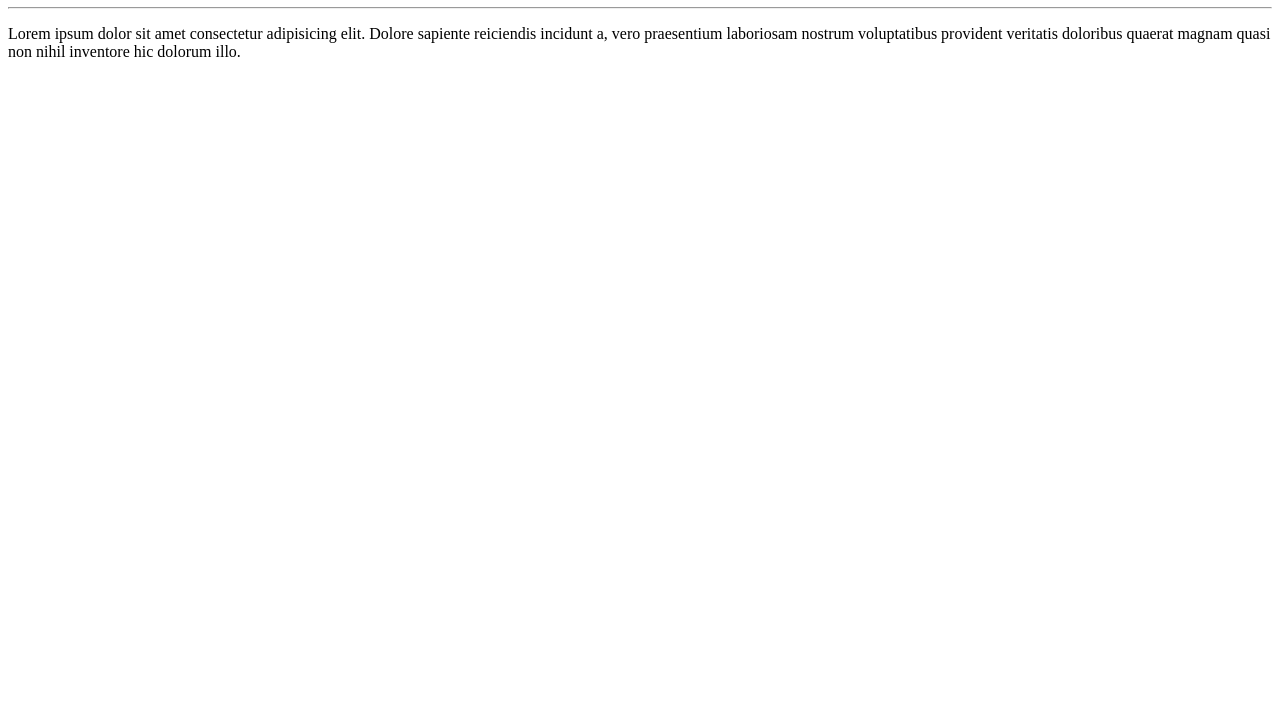
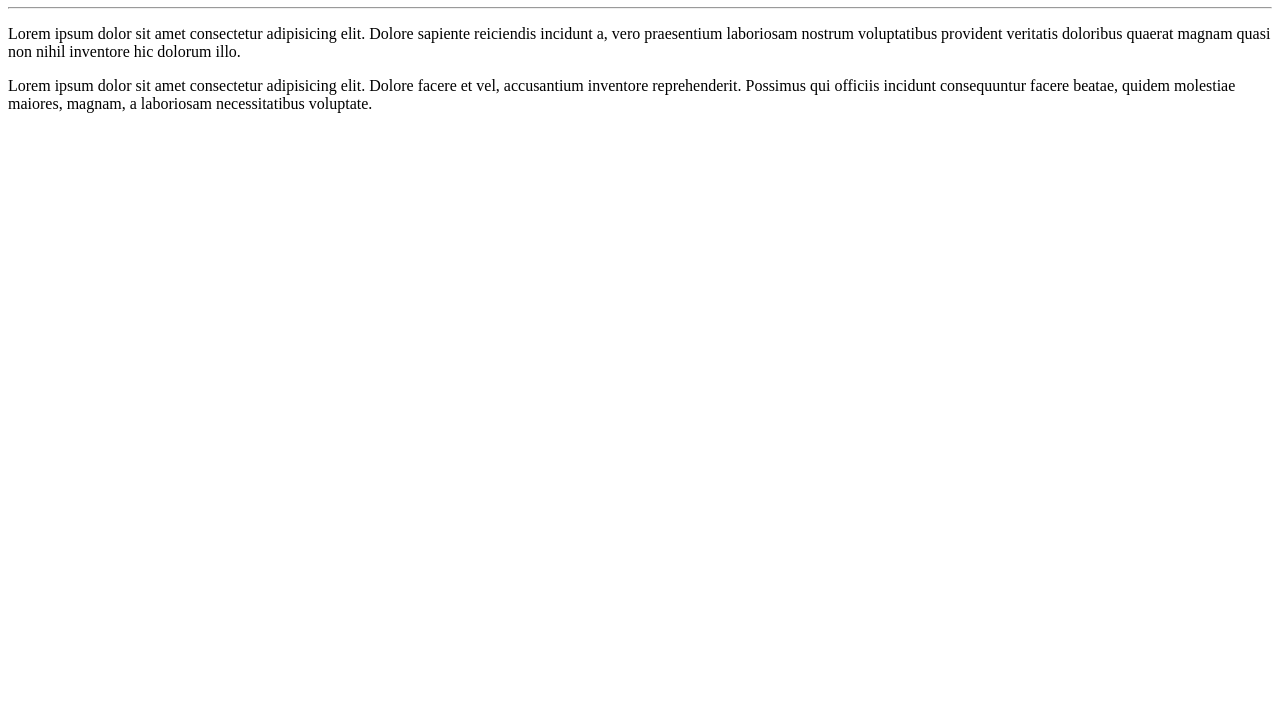
Before and after one commit to vitor000174/ola-mundo, a plain HTML site: page siteex/index.html in a window 1280 px wide. Shown: the part 73-800 px from the top of the page. Drawn offline with Linux system fonts and the light colour scheme.

Commit message:
adicionei um paragrafo

```diff
--- a/siteex/index.html
+++ b/siteex/index.html
@@ -9,5 +9,6 @@
   <h1>olá mundo!</h1>
   <hr>
   <p>Lorem ipsum dolor sit amet consectetur adipisicing elit. Dolore sapiente reiciendis incidunt a, vero praesentium laboriosam nostrum voluptatibus provident veritatis doloribus quaerat magnam quasi non nihil inventore hic dolorum illo.</p>
+  <p>Lorem ipsum dolor sit amet consectetur adipisicing elit. Dolore facere et vel, accusantium inventore reprehenderit. Possimus qui officiis incidunt consequuntur facere beatae, quidem molestiae maiores, magnam, a laboriosam necessitatibus voluptate.</p>
 </body>
 </html>
```
